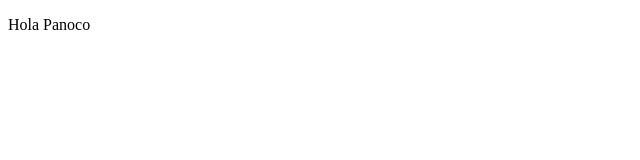
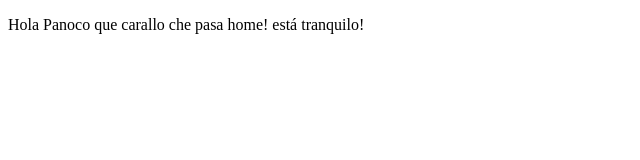
Before and after one commit to Blancofdez/proyectDemoCursoPrework, a plain HTML site: page index.html in a window 1280 px wide. Shown: the whole page, without its empty margins (0-640 px from the left). Drawn offline with Linux system fonts and the light colour scheme.

Commit message:
cambios html

```diff
--- a/index.html
+++ b/index.html
@@ -9,7 +9,7 @@
 <body>
 
     <p>
-        Hola Panoco
+        Hola Panoco que carallo che pasa home! está tranquilo!
     </p>
 
 </body>
```
